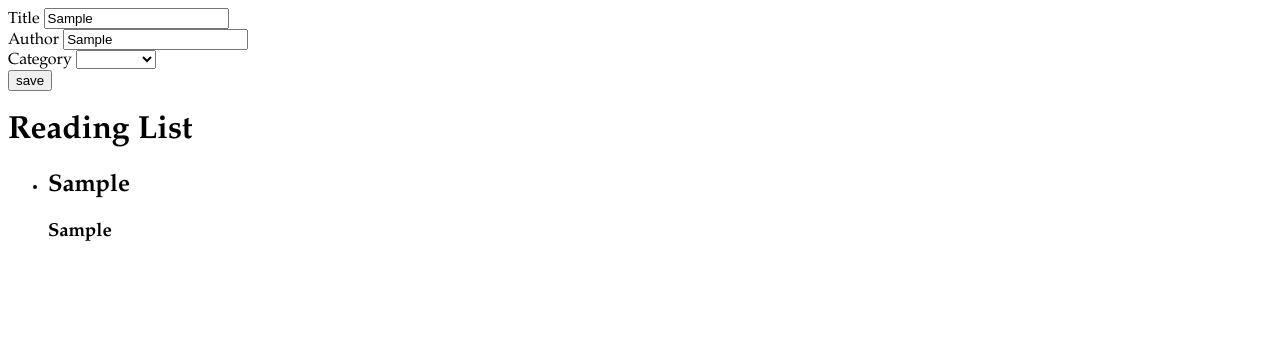
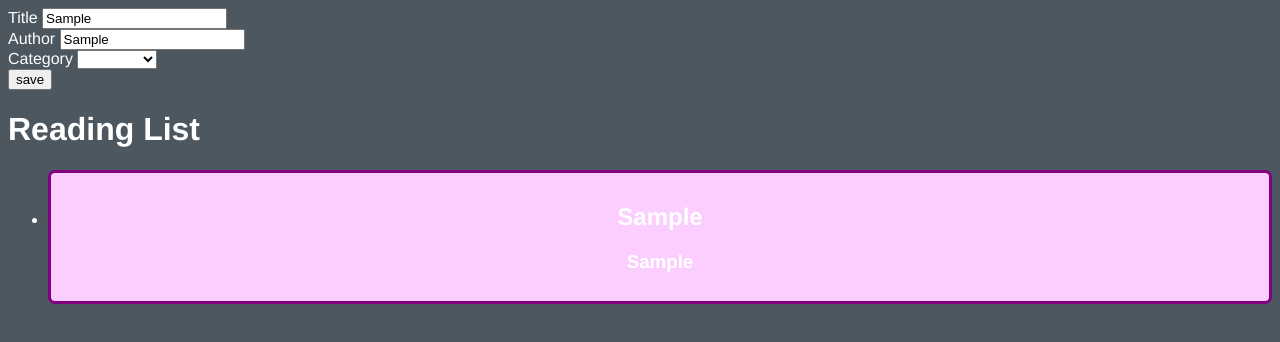
Before and after one commit to Ionajane/week6_day4_lab, a plain HTML site: page index.html in a window 1280 px wide. Both pictures are taken after typing "Sample", "Sample" into the empty fields and a click on the input "save". Drawn offline with Linux system fonts and the light colour scheme.

Commit message:
after girly changes to css

```diff
--- a/css/main.css
+++ b/css/main.css
@@ -1,3 +1,15 @@
 body {
-  font-family: Palatino;
+  font-family: Helvetica;
+  color: white;
+  background-color: #4C5760;
 }
+
+
+.book{
+  color: white;
+  border: 3px solid purple;
+  background-color: #FBCEFF;
+  border-radius: 7px;
+  text-align: center;
+  padding: 10px;
+}
```
